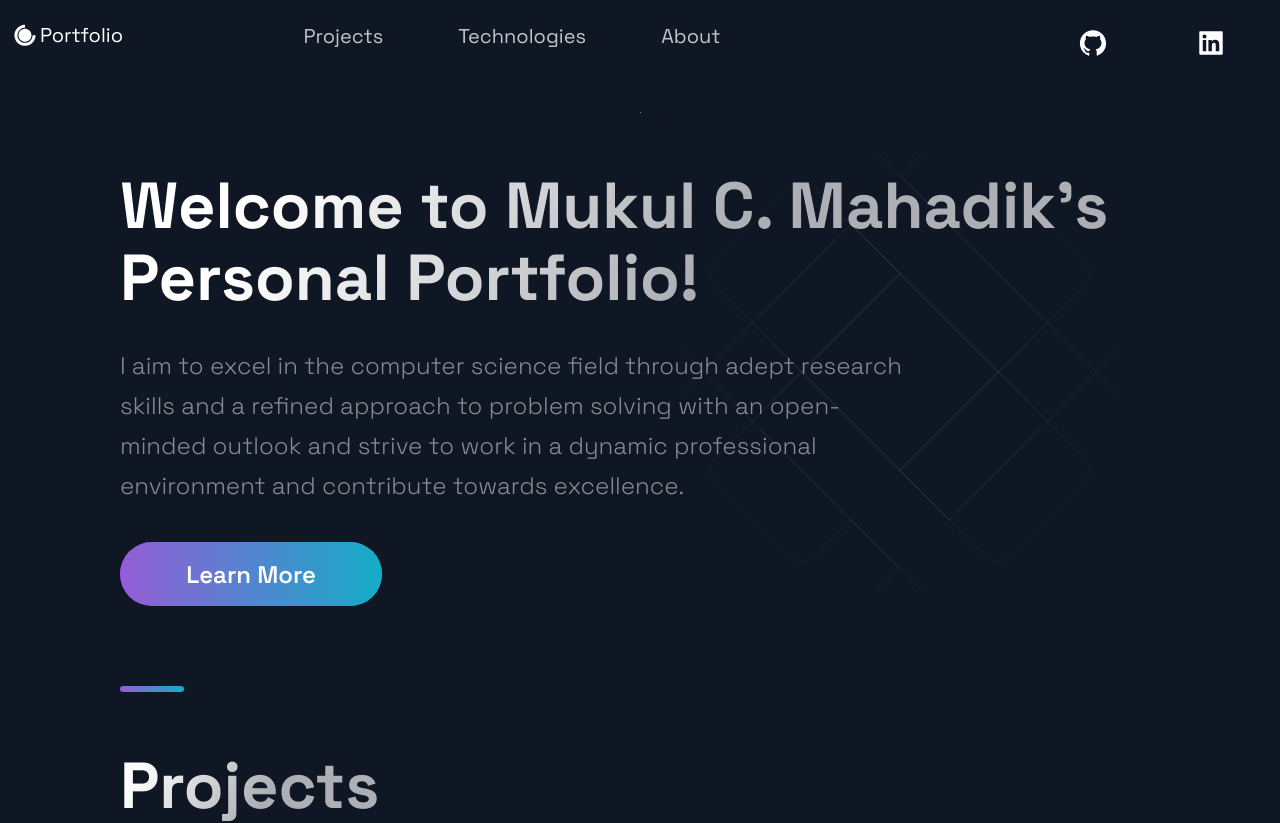
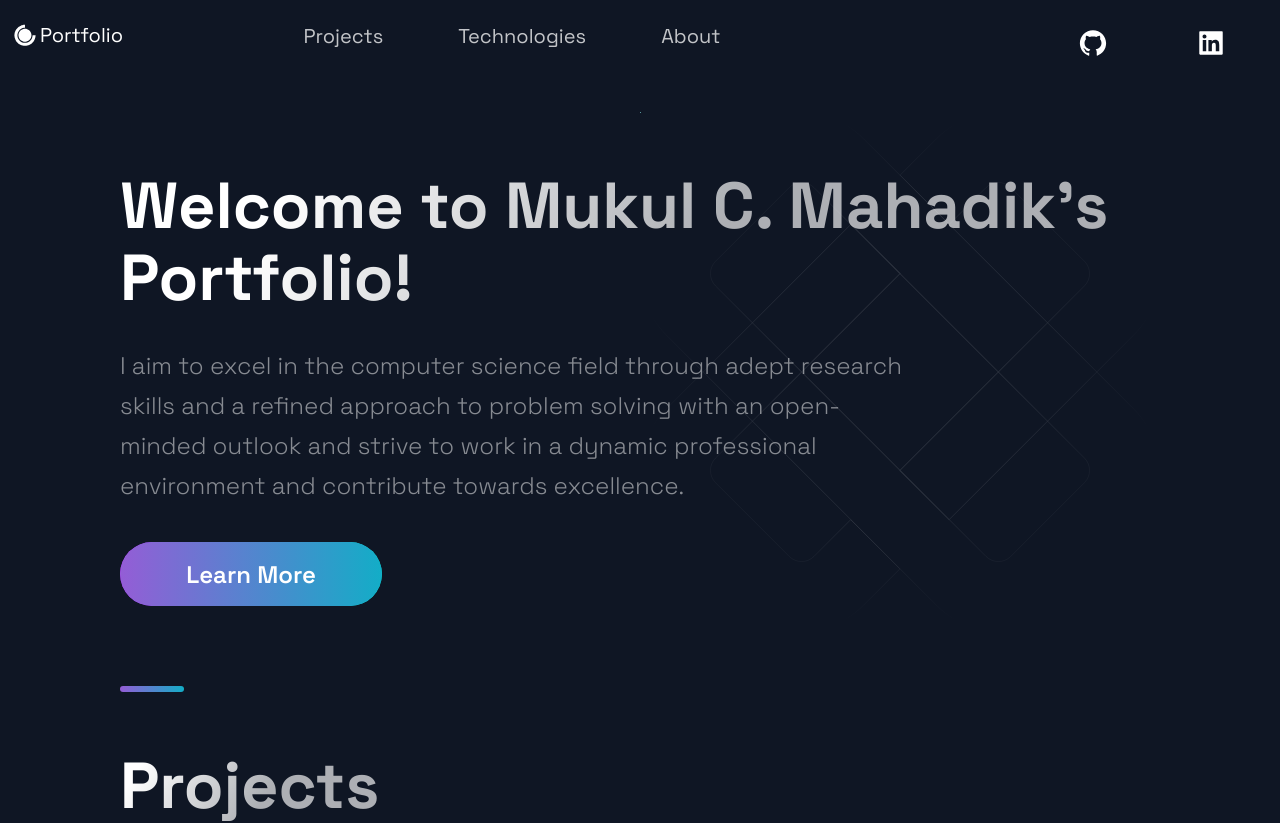
Before and after one commit to MukuFlash03/mukuflash03.github.io, a Next.js app: page / in a window 1280 px wide. Shown: the top 823 px of the page. Built offline with nearby package versions, Linux system fonts and the light colour scheme.

Commit message:
Test del personal word

```diff
--- a/src/components/Hero/Hero.js
+++ b/src/components/Hero/Hero.js
@@ -9,7 +9,7 @@ const Hero = () => (
     <LeftSection>
       <SectionTitle main center>
         Welcome to Mukul C. Mahadik's<br />
-        Personal Portfolio!
+        Portfolio!
       </SectionTitle>
 
     <SectionText>
```
